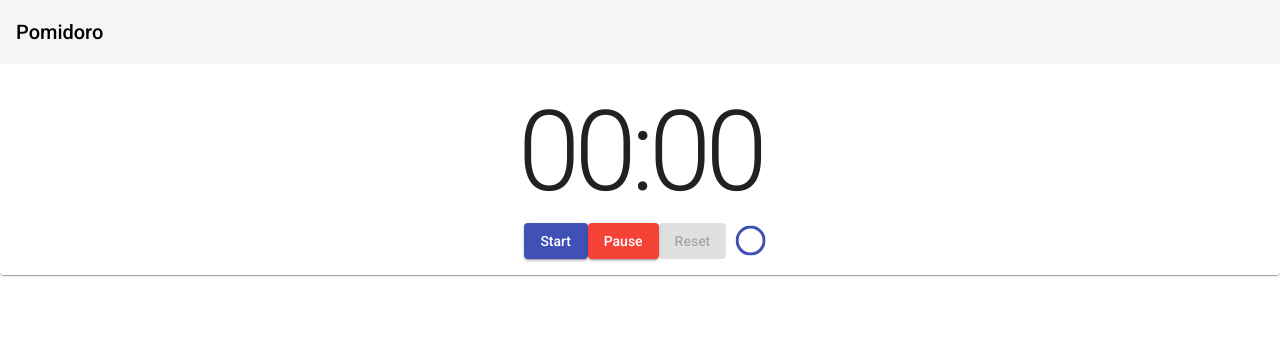
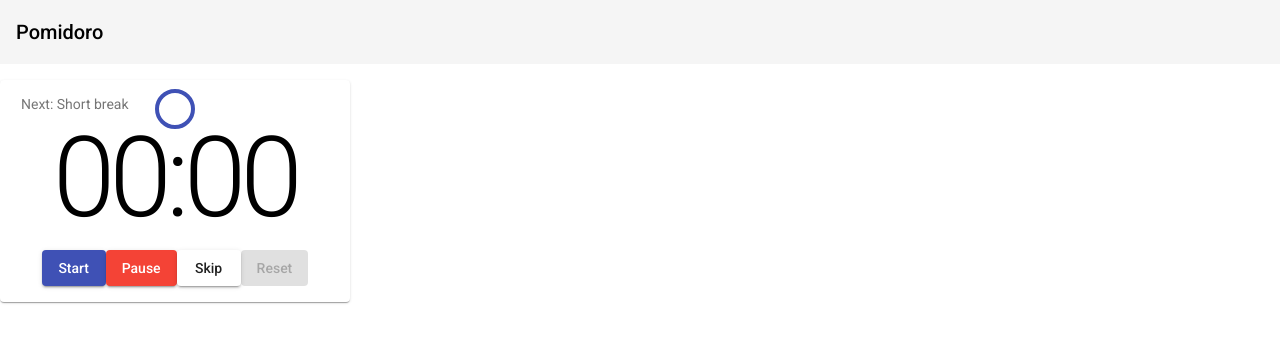
Before and after one commit to b583/pomidoro, an Angular app: page / in a window 1280 px wide. Shown: the top 342 px of the page. Built offline with nearby package versions, Linux system fonts and the light colour scheme.

Commit message:
Finish timer component static template

```diff
--- a/src/app/default-page/timer/timer.component.css
+++ b/src/app/default-page/timer/timer.component.css
@@ -1,15 +1,25 @@
-.timer-parent div {
+#timer-parent {
+    max-width: 350px;
     text-align: center;
+    justify-content: center;
+}
+
+#coming-next {
+    float: left;
+    margin-left: 5px;
+    margin-bottom: 10px;
 }
 
 #timer-time {
     margin-bottom: 0;
+    color: black;
 }
 
 #reset-spinner {
-    zoom: 0.3;
-    display: inline-block;
-    transform: translate(32px, 32px);
-    /* Spinner makes other elements not aligned properly */
-    /* TODO try to align controls and have spinner a little bit to the right */
+    position: absolute;
+    margin: auto auto auto auto;
+    left: 0;
+    right: 0;
+    top: 4%;
+    zoom: 0.4;
 }
--- a/src/app/default-page/timer/timer.component.html
+++ b/src/app/default-page/timer/timer.component.html
@@ -1,11 +1,15 @@
-<div class="timer-parent">
+<div id="timer-parent">
   <mat-card>
-    <mat-card-title><div class="mat-display-4" id="timer-time">00:00</div></mat-card-title>
+    <mat-card-subtitle>
+      <span id="coming-next">Next: Short break</span>
+      <div class="mat-display-4" id="timer-time">00:00</div>
+    </mat-card-subtitle>
     <mat-card-content>
       <div>
         <!-- TODO toggle visible buttons depending on timer state -->
         <button mat-raised-button color="primary">Start</button>
         <button mat-raised-button color="warn">Pause</button>
+        <button mat-raised-button>Skip</button>
         <button mat-raised-button disabled="true">Reset</button>
         <!-- TODO toggle button being disabled depending on timer state  -->
         <mat-progress-spinner id="reset-spinner" value="determinate" value=100></mat-progress-spinner>
```
